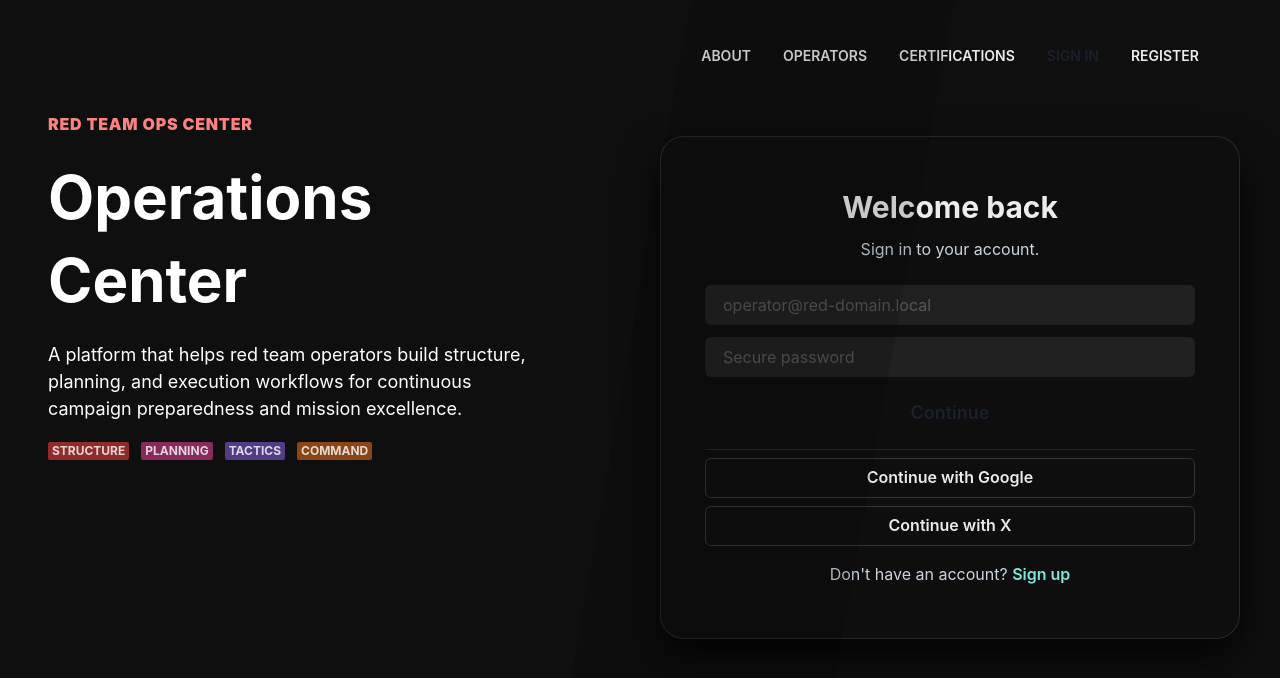
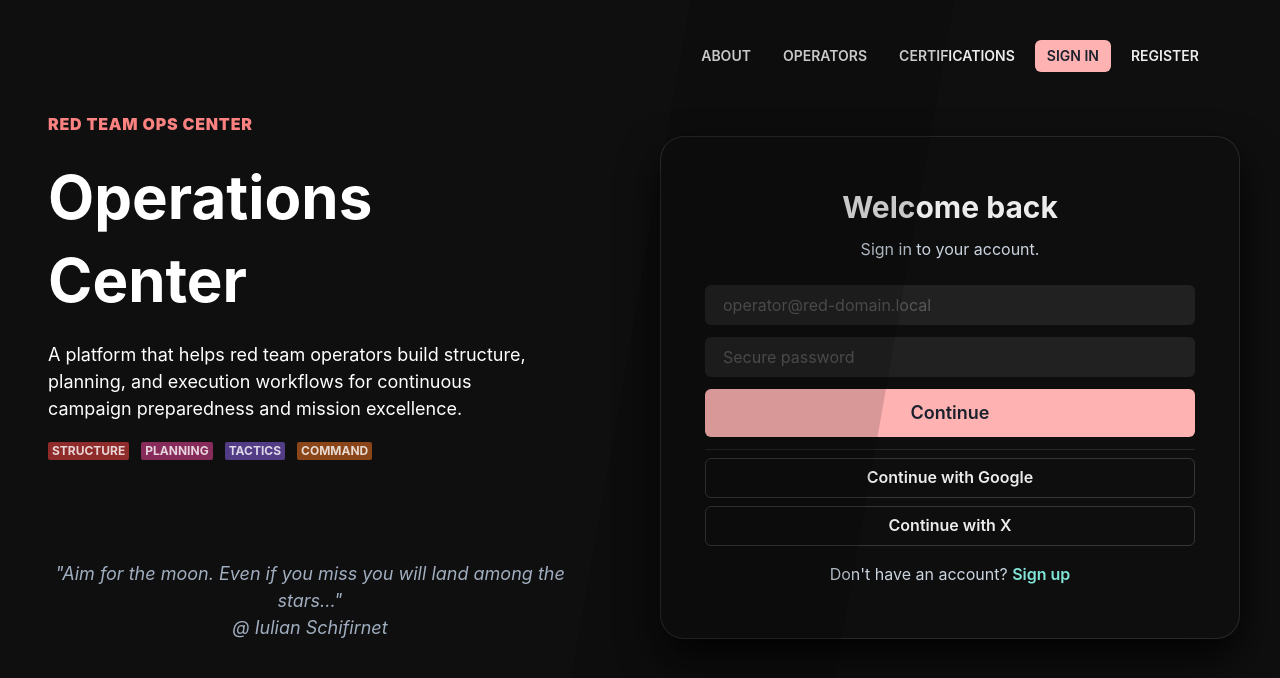
Before and after one commit to ischyr/rt-operations-center, a React (Create React App) app: page /signin in a window 1280 px wide. Shown: the top 678 px of the page. Built offline with nearby package versions, Linux system fonts and the light colour scheme.

Commit message:
Front UI v1

```diff
--- a/src/App.js
+++ b/src/App.js
@@ -130,7 +130,8 @@ function App() {
           key={item.key}
           size="sm"
           variant={selectedPanel === item.key ? 'solid' : 'ghost'}
-          colorScheme={selectedPanel === item.key ? 'white' : 'gray'}
+          colorScheme={selectedPanel === item.key ? 'red' : 'gray'}
+          _hover={{ bg: 'red.500', color: 'white' }}
           onClick={() => {
             navigate(item.path);
             setAuthMessage('');
@@ -254,7 +255,7 @@ function App() {
                 bg="rgba(255,255,255,0.08)"
                 _hover={{ bg: 'rgba(255,255,255,0.14)' }}
               />
-              <Button colorScheme="white" type="submit" size="lg">
+              <Button colorScheme="red" type="submit" size="lg">
                 {isRegister ? 'Create Account' : 'Continue'}
               </Button>
             </Stack>
@@ -367,6 +368,10 @@ function App() {
                 <Badge colorScheme="purple" variant="solid">TACTICS</Badge>
                 <Badge colorScheme="orange" variant="solid">COMMAND</Badge>
               </Stack>
+              <Text mt={{ base: 12, md: 20 }} fontSize={{ base: 'md', md: 'lg' }} color="gray.400" fontStyle="italic" textAlign="center">
+                "Aim for the moon. Even if you miss you will land among the stars..." <br />
+                @ Iulian Schifirnet
+              </Text>
             </Stack>
           </Box>
 
```
